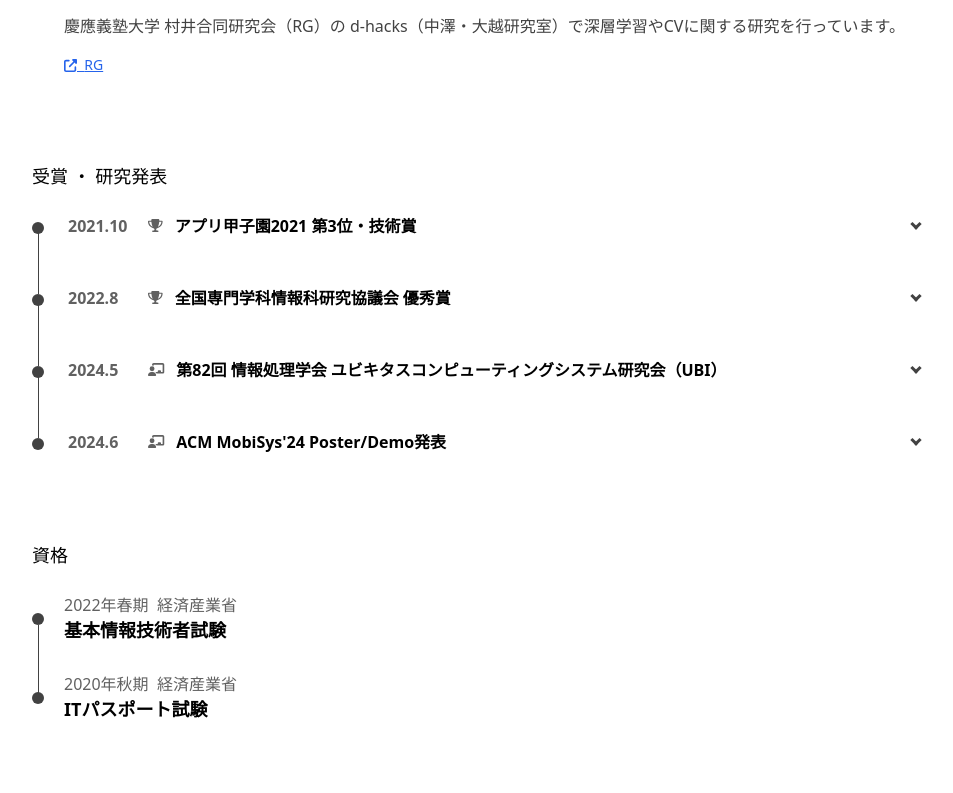
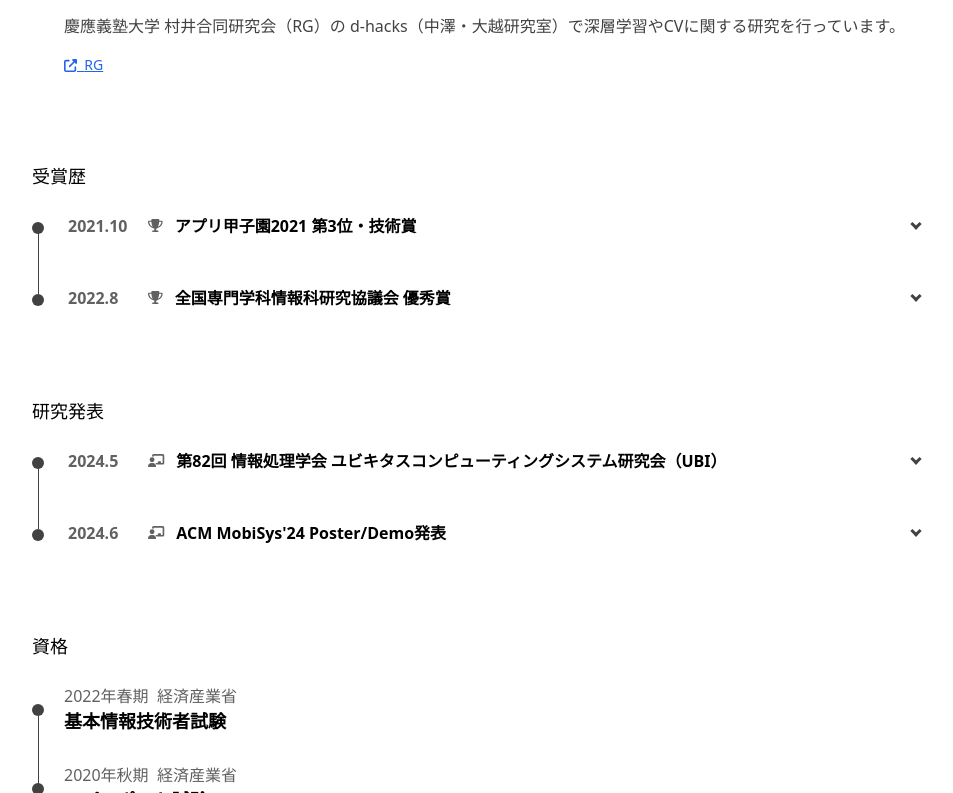
Before and after one commit to sakusaku3939/my-page, a Next.js app: page /profile in a window 1280 px wide. Shown: the part 515-1308 px from the top of the page, without its empty margins (164-1117 px from the left). Built offline with nearby package versions, Linux system fonts and the light colour scheme.

Commit message:
Split sections to awards and presentation

```diff
--- a/src/pages/profile/index.tsx
+++ b/src/pages/profile/index.tsx
@@ -46,7 +46,7 @@ const Index = () => {
           </TimeLineItem>
         </Timeline>
 
-        <h1 className={index.h1}>受賞 ・ 研究発表</h1>
+        <h1 className={index.h1}>受賞歴</h1>
         <Timeline>
           <TimeLineItem date="2021.10" icon={faTrophy} title="アプリ甲子園2021 第3位・技術賞">
             アプリ甲子園2021にて、<NoColorLink href="/posts/presc"
@@ -61,10 +61,14 @@ const Index = () => {
                                                                          title="Presc" /> を発表しました。生徒表彰にて優秀賞を頂きました。
             <br />
           </TimeLineItem>
+        </Timeline>
+
+        <h1 className={index.h1}>研究発表</h1>
+        <Timeline>
           <TimeLineItem date="2024.5" icon={faChalkboardTeacher}
                         title="第82回 情報処理学会 ユビキタスコンピューティングシステム研究会（UBI）">
-            学部2年時に、研究テーマ「一般物体検出とLSTMを用いた画像に基づく屋内位置推定」について、IPSJ UBI研究会にて発表しました。（Full-paper, 国内,
-            査読無し）
+            学部2年時に、研究テーマ「一般物体検出とLSTMを用いた画像に基づく屋内位置推定」について、IPSJ UBI研究会にて発表しました。（Full-paper,
+            国内, 査読無し）
             <TimeLineLink
               description="id.nii.ac.jp/1001/00233750/"
               href="https://ipsj.ixsq.nii.ac.jp/ej/?action=pages_view_main&active_action=repository_view_main_item_detail&item_id=233864&item_no=1&page_id=13&block_id=8"
@@ -76,8 +80,8 @@ const Index = () => {
           </TimeLineItem>
           <TimeLineItem date="2024.6" icon={faChalkboardTeacher}
                         title="ACM MobiSys'24 Poster/Demo発表">
-            国際会議のACM MobiSys 2024の Demo/Poster セッションに採択され、「Demo: Image-based Indoor Localization using Object Detection and LSTM」について、デモ発表しました。（Poster/Demo, 国際,
-            査読あり）
+            国際会議のACM MobiSys 2024の Demo/Poster セッションに採択、「Demo: Image-based Indoor Localization using Object
+            Detection and LSTM」について、デモ発表しました。（Poster/Demo, 国際, 査読あり）
             <TimeLineLink
               description="doi.org/10.1145/3643832.3661836"
               href="https://doi.org/10.1145/3643832.3661836"
```
